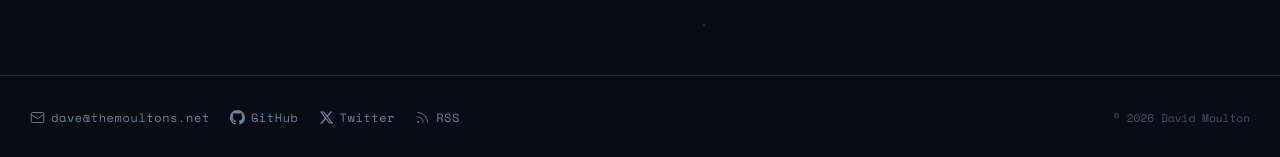
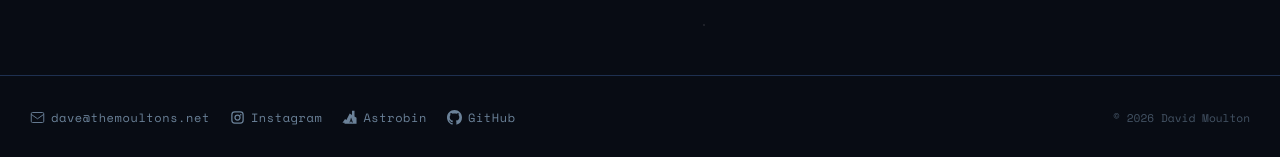
Before and after one commit to dmoulton/dmoulton.github.io, a Jekyll site: the page built from pages/astrophotography/index.html, in a window 1280 px wide. Shown: the part 740-897 px from the top of the page. Built offline with Jekyll 4.4.1, drawn with Linux system fonts in a browser that asks for light colours.

Commit message:
updated footer and docker config

```diff
--- a/_config.yml
+++ b/_config.yml
@@ -13,8 +13,9 @@ description: > # this means to ignore newlines until "baseurl:"
   post my astrophotography.
 baseurl: "" # the subpath of your site, e.g. /blog
 url: "https://davidmoulton.me" # the base hostname & protocol for your site
-twitter_username: moultondj
 github_username:  dmoulton
+astrobin_username: dmoulton
+instagram_username: moulton_astro
 google_analytics: UA-20518309-1
 astrobin_key: 2c284ca6393ceb538d753cb307b7dd8eb2b41144
 astrobin_secret: c5637a20035f8ab070e38cc0171cd47dd164a76d
--- a/_includes/footer.html
+++ b/_includes/footer.html
@@ -9,6 +9,28 @@
         {{ site.email }}
       </a>
 
+      {% if site.instagram_username %}
+      <a href="https://instagram.com/{{ site.instagram_username }}" target="_blank" rel="noopener">
+        <svg viewBox="0 0 24 24" fill="currentColor">
+          <path fill-rule="evenodd" clip-rule="evenodd" d="M7.5 2h9A5.5 5.5 0 0 1 22 7.5v9a5.5 5.5 0 0 1-5.5 5.5h-9A5.5 5.5 0 0 1 2 16.5v-9A5.5 5.5 0 0 1 7.5 2Zm0 2A3.5 3.5 0 0 0 4 7.5v9A3.5 3.5 0 0 0 7.5 20h9a3.5 3.5 0 0 0 3.5-3.5v-9A3.5 3.5 0 0 0 16.5 4h-9ZM12 7a5 5 0 1 1 0 10 5 5 0 0 1 0-10Zm0 2a3 3 0 1 0 0 6 3 3 0 0 0 0-6Zm5.25-2.5a1.25 1.25 0 1 1 0 2.5 1.25 1.25 0 0 1 0-2.5Z"/>
+        </svg>
+        Instagram
+      </a>
+      {% endif %}
+
+      {% if site.astrobin_username %}
+      <a href="https://astrobin.com/u/{{ site.astrobin_username }}" target="_blank" rel="noopener">
+        <svg viewBox="0 0 24 24" fill="currentColor" aria-hidden="true">
+          <path
+            fill-rule="evenodd"
+            clip-rule="evenodd"
+            d="M.75 20.5 4.9 14.3 7 15.85 12.35 5.4 16 8.1V1h4v9.25l3.25 1.95V22H4v-1.5H.75Zm11.2-.5 2.58-8 2.92 8h-1.62l-.57-1.72h-1.79L12.95 20h-1Zm1.98-3.2h.84l-.43-1.98-.41 1.98Z"
+          />
+        </svg>
+        Astrobin
+      </a>
+      {% endif %}
+
       {% if site.github_username %}
       <a href="https://github.com/{{ site.github_username }}" target="_blank" rel="noopener">
         <svg viewBox="0 0 16 16" fill="currentColor">
@@ -18,22 +40,15 @@
       </a>
       {% endif %}
 
-      {% if site.twitter_username %}
-      <a href="https://twitter.com/{{ site.twitter_username }}" target="_blank" rel="noopener">
-        <svg viewBox="0 0 24 24" fill="currentColor">
-          <path d="M18.244 2.25h3.308l-7.227 8.26 8.502 11.24H16.17l-5.214-6.817L4.99 21.75H1.68l7.73-8.835L1.254 2.25H8.08l4.713 6.231zm-1.161 17.52h1.833L7.084 4.126H5.117z"/>
-        </svg>
-        Twitter
-      </a>
-      {% endif %}
 
+<!--
       <a href="{{ '/feed.xml' | prepend: site.baseurl }}">
         <svg viewBox="0 0 24 24" fill="none" stroke="currentColor" stroke-width="1.5">
           <path d="M4 11a9 9 0 0 1 9 9"/><path d="M4 4a16 16 0 0 1 16 16"/>
           <circle cx="5" cy="19" r="1" fill="currentColor"/>
         </svg>
         RSS
-      </a>
+      </a> -->
     </div>
 
     <div class="footer-copy">&copy; {{ 'now' | date: "%Y" }} David Moulton</div>
```
Also changed, not shown: 1 other file.
